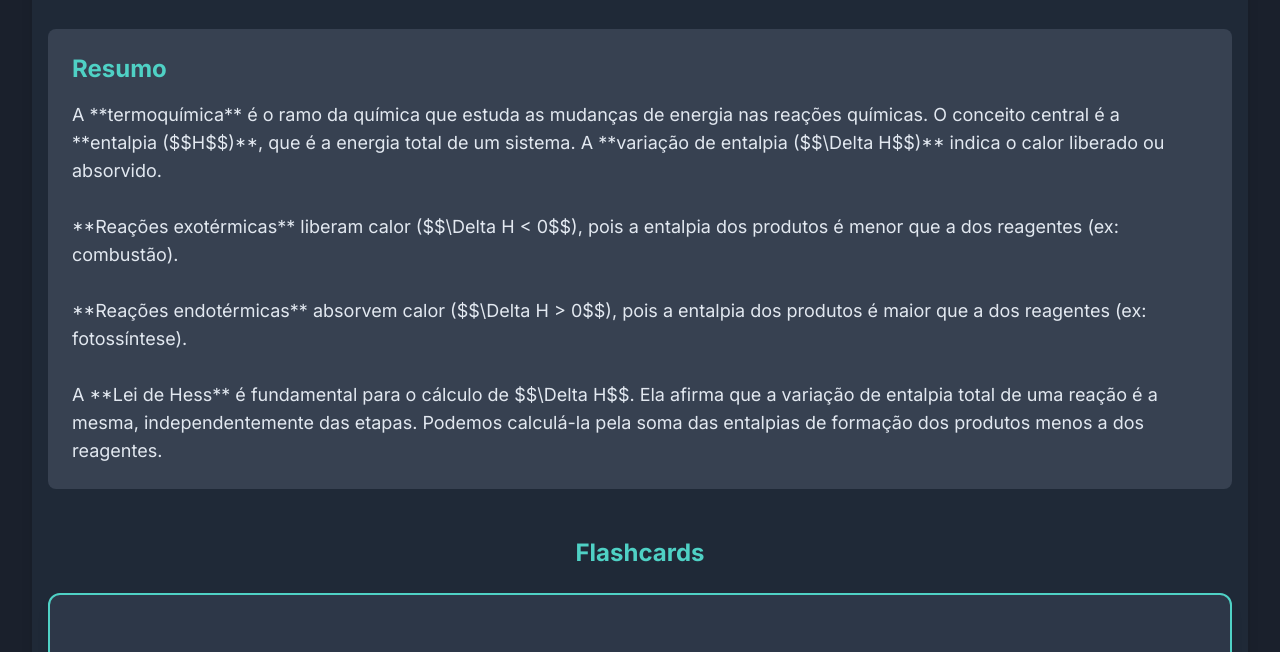
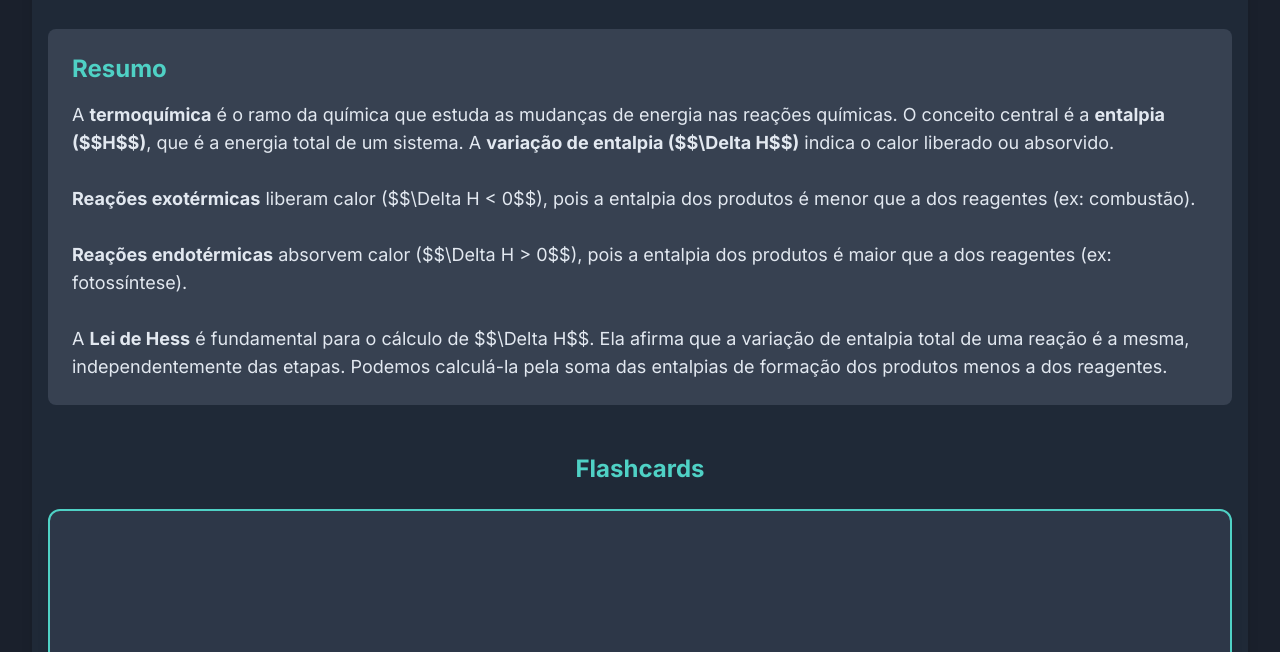
Before and after one commit to matosIfnmg/termoquimica, a plain HTML site: page index.html in a window 1280 px wide. Shown: the part 127-779 px from the top of the page. Drawn offline with nearby package versions, Linux system fonts and the light colour scheme.

Commit message:
OKOKOKOKv2

```diff
--- a/index.html
+++ b/index.html
@@ -68,13 +68,13 @@
         <section class="mb-12 p-6 bg-gray-700 rounded-lg">
             <h2 class="text-2xl font-bold section-title mb-4">Resumo</h2>
             <p class="text-md sm:text-lg leading-relaxed">
-                A **termoquímica** é o ramo da química que estuda as mudanças de energia nas reações químicas. O conceito central é a **entalpia ($$H$$)**, que é a energia total de um sistema. A **variação de entalpia ($$\Delta H$$)** indica o calor liberado ou absorvido.
+                A <strong>termoquímica</strong> é o ramo da química que estuda as mudanças de energia nas reações químicas. O conceito central é a <strong>entalpia ($$H$$)</strong>, que é a energia total de um sistema. A <strong>variação de entalpia ($$\Delta H$$)</strong> indica o calor liberado ou absorvido.
                 <br><br>
-                **Reações exotérmicas** liberam calor ($$\Delta H < 0$$), pois a entalpia dos produtos é menor que a dos reagentes (ex: combustão).
+                <strong>Reações exotérmicas</strong> liberam calor ($$\Delta H < 0$$), pois a entalpia dos produtos é menor que a dos reagentes (ex: combustão).
                 <br><br>
-                **Reações endotérmicas** absorvem calor ($$\Delta H > 0$$), pois a entalpia dos produtos é maior que a dos reagentes (ex: fotossíntese).
+                <strong>Reações endotérmicas</strong> absorvem calor ($$\Delta H > 0$$), pois a entalpia dos produtos é maior que a dos reagentes (ex: fotossíntese).
                 <br><br>
-                A **Lei de Hess** é fundamental para o cálculo de $$\Delta H$$. Ela afirma que a variação de entalpia total de uma reação é a mesma, independentemente das etapas. Podemos calculá-la pela soma das entalpias de formação dos produtos menos a dos reagentes.
+                A <strong>Lei de Hess</strong> é fundamental para o cálculo de $$\Delta H$$. Ela afirma que a variação de entalpia total de uma reação é a mesma, independentemente das etapas. Podemos calculá-la pela soma das entalpias de formação dos produtos menos a dos reagentes.
             </p>
         </section>
 
```
